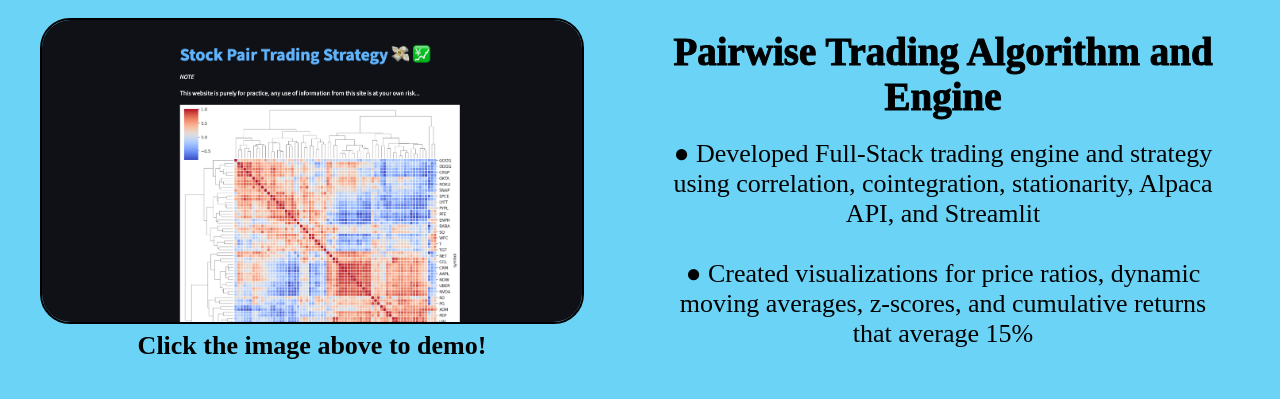
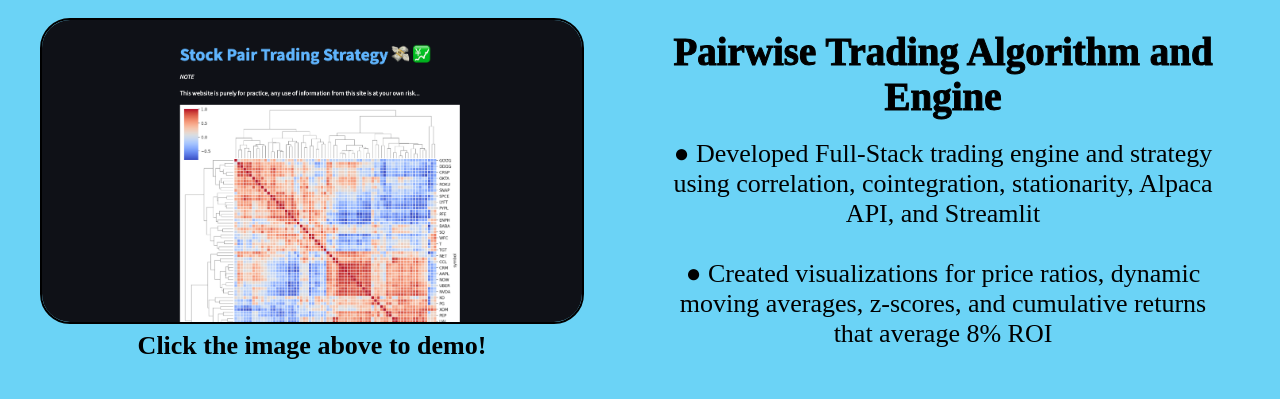
Before and after one commit to ChaseGillis/My-Website, a React (Create React App) app: page / in a window 1280 px wide. Shown: the part 4860-5259 px from the top of the page. Built offline with nearby package versions, Linux system fonts and the light colour scheme.

Commit message:
Update Projects.tsx
Accuracy

```diff
--- a/src/components/Projects.tsx
+++ b/src/components/Projects.tsx
@@ -30,7 +30,7 @@ const Projects: React.FC = () => {
           <h2>Pairwise Trading Algorithm and Engine</h2>
           <p>
             ● Developed Full-Stack trading engine and strategy using correlation, cointegration, stationarity, Alpaca API, and Streamlit<br/><br/>
-            ● Created visualizations for price ratios, dynamic moving averages, z-scores, and cumulative returns that average 15%
+            ● Created visualizations for price ratios, dynamic moving averages, z-scores, and cumulative returns that average 8% ROI
           </p>
         </div>
       </div>
```
